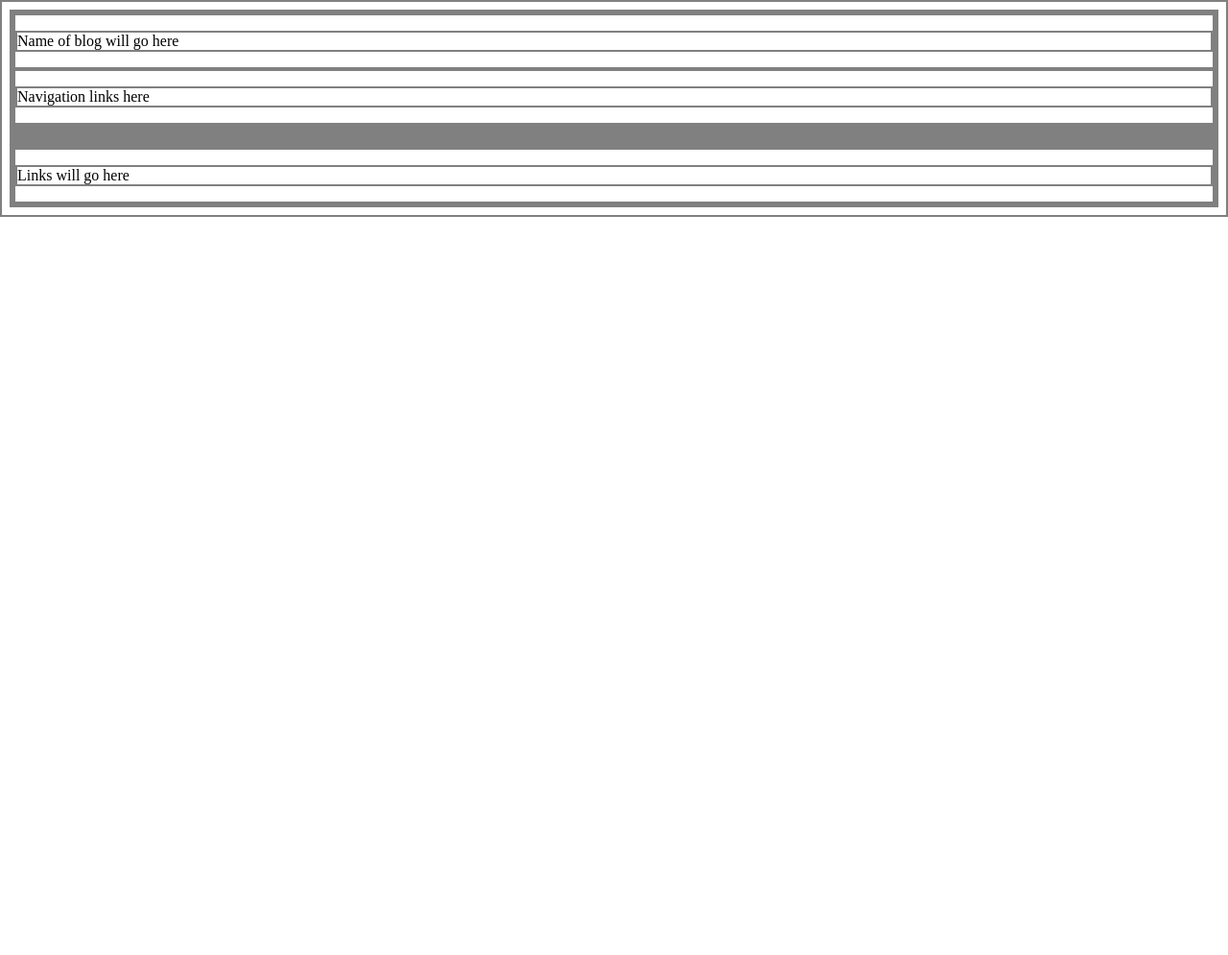
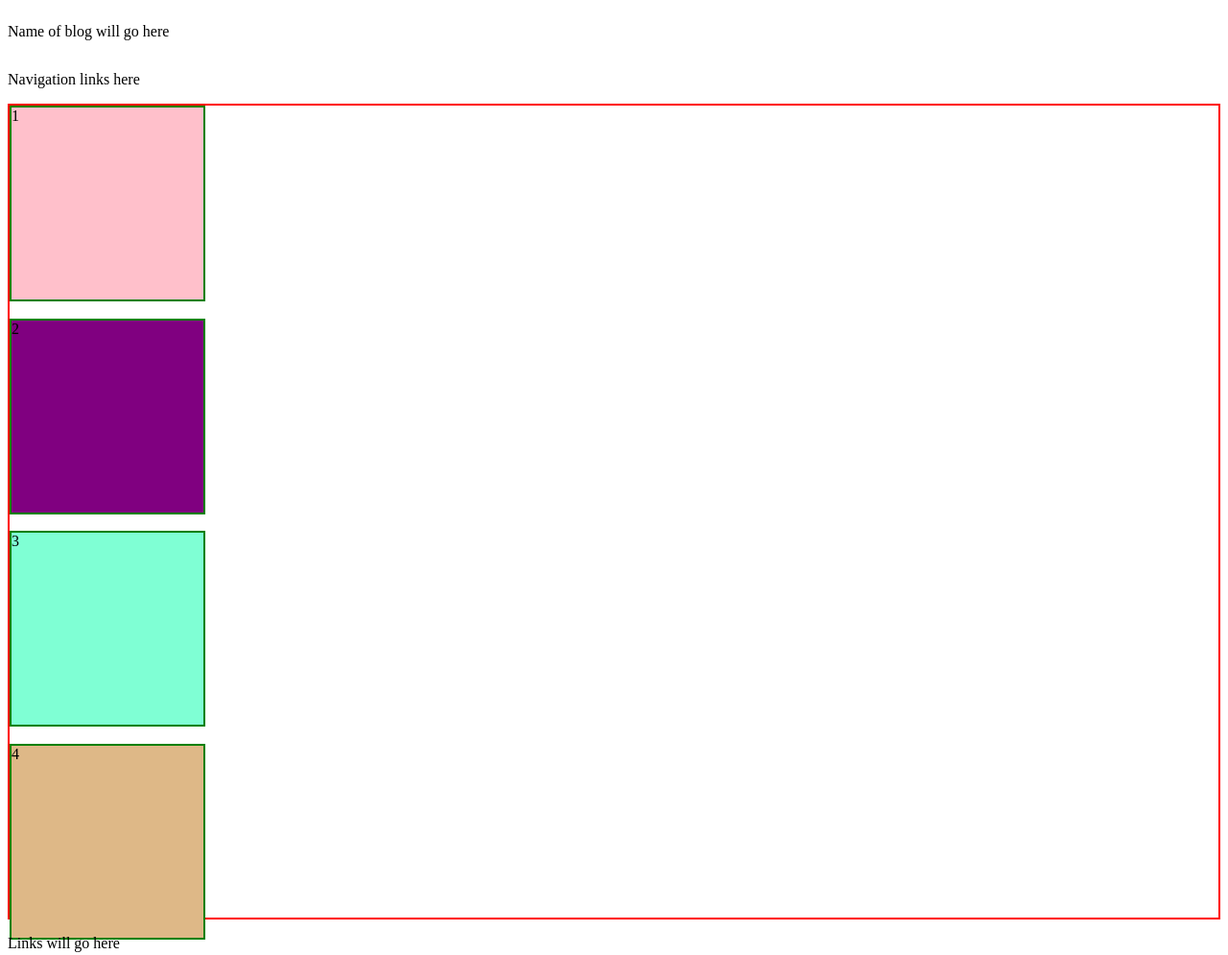
Before and after one commit to Longwool/nanodegree-blog, a plain HTML site: page main-site/index.html in a window 1280 px wide. Shown: the whole page at 96% size. Before the commit the page ends 800 px from the top, so only its background shows below. Drawn offline with Linux system fonts and the light colour scheme.

Commit message:
Starting grid

```diff
--- a/main-site/index.html
+++ b/main-site/index.html
@@ -19,10 +19,10 @@
         </div>
         <div class="content">
             <div id="nested-grid">
-                <div id="one" class="photoBox"></div>
-                <div id="two" class="photoBox"></div>
-                <div id="three" class="photoBox"></div>
-                <div id="four" class="photoBox"></div>
+                <div id="one" class="photoBox">1</div>
+                <div id="two" class="photoBox">2</div>
+                <div id="three" class="photoBox">3</div>
+                <div id="four" class="photoBox">4</div>
             </div>
         </div>
         <div class="footer">
--- a/main-site/main.css
+++ b/main-site/main.css
@@ -1,3 +1,36 @@
-* {
-    border: 2px solid grey;
+.container {
+    display: grid;
+    grid-template-columns: 1fr;
+    grid-template-rows: 1fr 1r 1fr 1fr 1fr 1fr;
 }
+
+#nested-grid {
+    display: grid;
+    grid-template-columns: 100%;
+    grid-template-rows: 25% 25% 25% 25%;
+    border: 2px solid red;
+    grid-gap: 10px;
+}
+
+.photoBox {
+    width: 200px;
+    height: 200px;
+    border: 2px solid green;
+    background: yellow;
+}
+
+#one {
+    background-color: pink;
+}
+
+#two {
+    background-color: purple;
+}
+
+#three {
+    background-color: aquamarine;
+}
+
+#four {
+    background-color: burlywood;
+}
```
